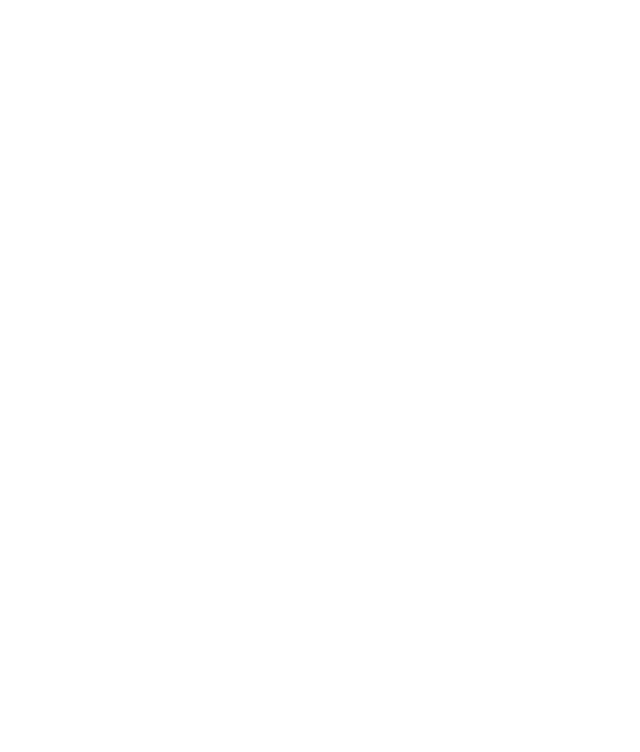
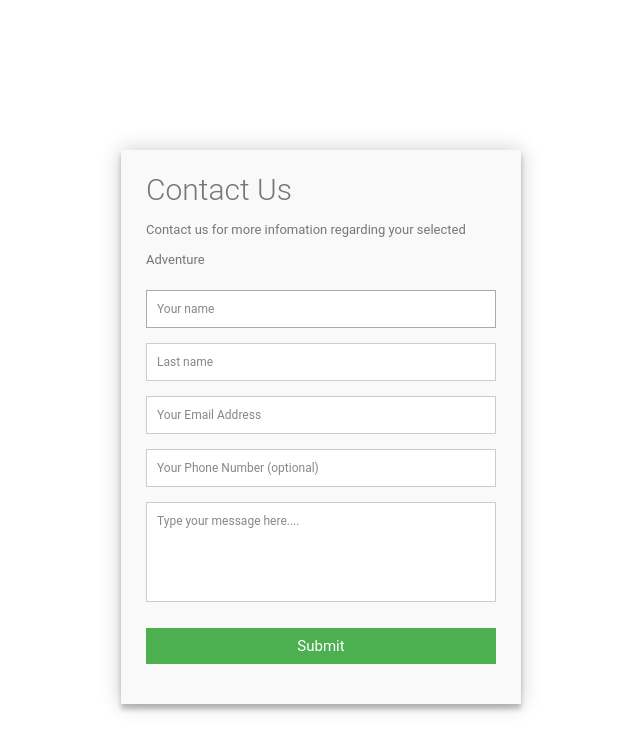
Before and after one commit to nkosi-tauro/Outdoor-Adventures--Project-02, a plain HTML site: page contact.html in a window 1280 px wide. Shown: the whole page, without its empty margins (319-959 px from the left). Drawn offline with Linux system fonts and the light colour scheme.

Commit message:
added a contact page

```diff
--- a/contact.html
+++ b/contact.html
@@ -0,0 +1,41 @@
+ <!DOCTYPE html>
+<html>
+<head>
+    <meta charset="utf-8" />
+    <meta http-equiv="X-UA-Compatible" content="IE=edge">
+    <title>Page Title</title>
+    <meta name="viewport" content="width=device-width, initial-scale=1">
+    <link rel="stylesheet" type="text/css" media="screen" href="css/style3.css" />
+    <script src="main.js"></script>
+</head>
+<body>
+        <div id="googlemaps"></div>
+        <div class="container">
+                <form id="contact" action="" method="post">
+                  <h3>Contact Us</h3>
+                  <h4>Contact us for more infomation regarding your selected Adventure</h4>
+                  <fieldset>
+                    <input placeholder="Your name" type="text" tabindex="1" required autofocus>
+                  </fieldset>
+                  <fieldset>
+                        <input placeholder="Last name" type="text" tabindex="1" required autofocus>
+                      </fieldset>
+                  <fieldset>
+                    <input placeholder="Your Email Address" type="email" tabindex="2" required>
+                  </fieldset>
+                  <fieldset>
+                    <input placeholder="Your Phone Number (optional)" type="tel" tabindex="3" required>
+                  </fieldset>
+                  <!-- <fieldset>
+                    <input placeholder="Your Web Site (optional)" type="url" tabindex="4" required>
+                  </fieldset> -->
+                  <fieldset>
+                    <textarea placeholder="Type your message here...." tabindex="5" required></textarea>
+                  </fieldset>
+                  <fieldset>
+                    <button name="submit" type="submit" id="contact-submit" data-submit="...Sending">Submit</button>
+                  </fieldset>
+                </form>
+              </div>
+</body>
+</html>
--- a/css/style2.css
+++ b/css/style2.css
@@ -1,3 +1,7 @@
+@import "https://fonts.googleapis.com/css?family=Montserrat:400,700";
+
+
+
 a {
     text-decoration: none; }
 
--- /dev/null
+++ b/css/style3.css
@@ -0,0 +1,144 @@
+@import "https://fonts.googleapis.com/css?family=Montserrat:400,700";
+* {
+  margin: 0;
+  padding: 0;
+  box-sizing: border-box;
+  -webkit-box-sizing: border-box;
+  -moz-box-sizing: border-box;
+  -webkit-font-smoothing: antialiased;
+  -moz-font-smoothing: antialiased;
+  -o-font-smoothing: antialiased;
+  font-smoothing: antialiased;
+  text-rendering: optimizeLegibility;
+}
+
+body {
+  font-family: "Roboto", Helvetica, Arial, sans-serif;
+  font-weight: 100;
+  font-size: 12px;
+  line-height: 30px;
+  color: #777;
+  /* background: #4CAF50; */
+}
+
+.container {
+  max-width: 400px;
+  width: 100%;
+  margin: 0 auto;
+  position: relative;
+}
+
+#contact input[type="text"],
+#contact input[type="email"],
+#contact input[type="tel"],
+#contact input[type="url"],
+#contact textarea,
+#contact button[type="submit"] {
+  font: 400 12px/16px "Roboto", Helvetica, Arial, sans-serif;
+}
+
+#contact {
+  background: #F9F9F9;
+  padding: 25px;
+  margin: 150px 0;
+  box-shadow: 0 0 20px 0 rgba(0, 0, 0, 0.2), 0 5px 5px 0 rgba(0, 0, 0, 0.24);
+}
+
+#contact h3 {
+  display: block;
+  font-size: 30px;
+  font-weight: 300;
+  margin-bottom: 10px;
+}
+
+#contact h4 {
+  margin: 5px 0 15px;
+  display: block;
+  font-size: 13px;
+  font-weight: 400;
+}
+
+fieldset {
+  border: medium none !important;
+  margin: 0 0 10px;
+  min-width: 100%;
+  padding: 0;
+  width: 100%;
+}
+
+#contact input[type="text"],
+#contact input[type="email"],
+#contact input[type="tel"],
+#contact input[type="url"],
+#contact textarea {
+  width: 100%;
+  border: 1px solid #ccc;
+  background: #FFF;
+  margin: 0 0 5px;
+  padding: 10px;
+}
+
+#contact input[type="text"]:hover,
+#contact input[type="email"]:hover,
+#contact input[type="tel"]:hover,
+#contact input[type="url"]:hover,
+#contact textarea:hover {
+  -webkit-transition: border-color 0.3s ease-in-out;
+  -moz-transition: border-color 0.3s ease-in-out;
+  transition: border-color 0.3s ease-in-out;
+  border: 1px solid #aaa;
+}
+
+#contact textarea {
+  height: 100px;
+  max-width: 100%;
+  resize: none;
+}
+
+#contact button[type="submit"] {
+  cursor: pointer;
+  width: 100%;
+  border: none;
+  background: #4CAF50;
+  color: #FFF;
+  margin: 0 0 5px;
+  padding: 10px;
+  font-size: 15px;
+}
+
+#contact button[type="submit"]:hover {
+  background: #43A047;
+  -webkit-transition: background 0.3s ease-in-out;
+  -moz-transition: background 0.3s ease-in-out;
+  transition: background-color 0.3s ease-in-out;
+}
+
+#contact button[type="submit"]:active {
+  box-shadow: inset 0 1px 3px rgba(0, 0, 0, 0.5);
+}
+
+.copyright {
+  text-align: center;
+}
+
+#contact input:focus,
+#contact textarea:focus {
+  outline: 0;
+  border: 1px solid #aaa;
+}
+
+::-webkit-input-placeholder {
+  color: #888;
+}
+
+:-moz-placeholder {
+  color: #888;
+}
+
+::-moz-placeholder {
+  color: #888;
+}
+
+:-ms-input-placeholder {
+  color: #888;
+}
```
Also changed, not shown: gallery.html (+3 -0 lines), index.html (+1 -1 lines), scss/style.scss (+54 -8 lines), css/style.css, 1 other file.
